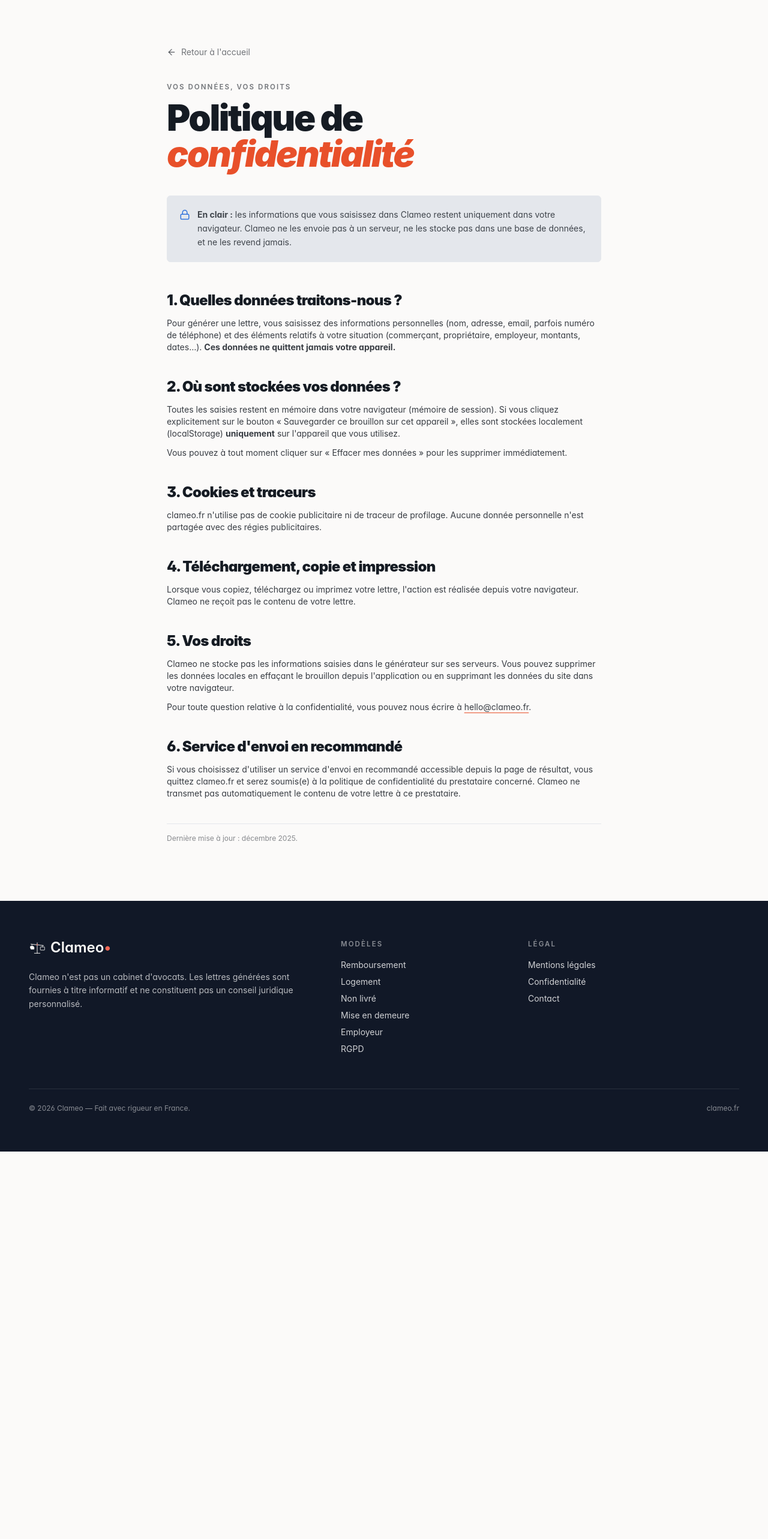
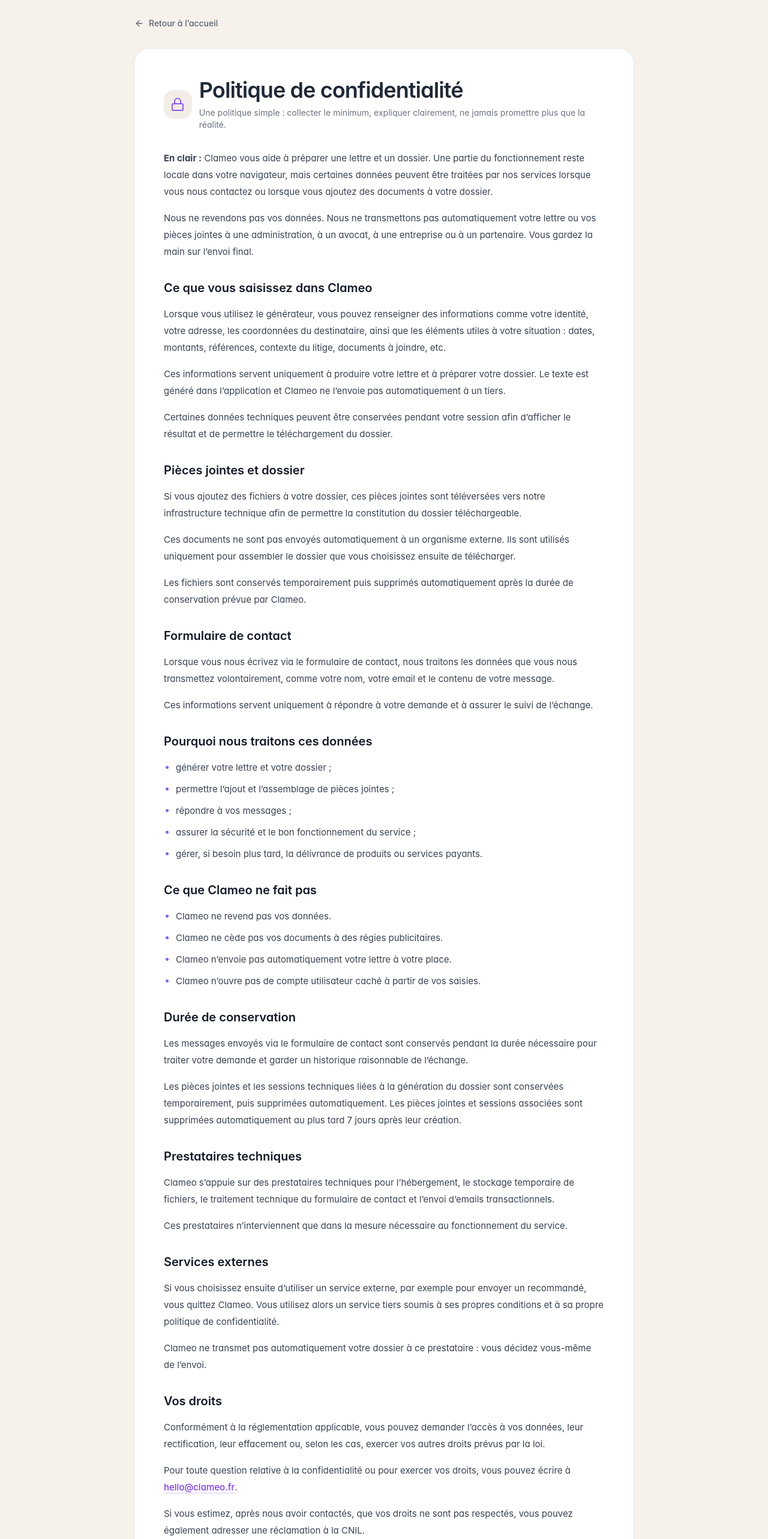
Before and after one commit to Etherea-Coder/Clameo, a React (Create React App) app in the folder frontend/: page /confidentialite in a window 1280 px wide. Shown: the part 100-2666 px from the top of the page at 60% size. Before the commit the page ends 2020 px from the top, so only its background shows below. Built offline with nearby package versions, Linux system fonts and the light colour scheme; no server answers.

Commit message:
Add cleanup-sessions Edge Function and update Confidentialite page

```diff
--- a/frontend/src/pages/Confidentialite.jsx
+++ b/frontend/src/pages/Confidentialite.jsx
@@ -6,82 +6,237 @@
 
 export default function Confidentialite() {
   return (
-    <div className="min-h-screen bg-background text-foreground">
+    <div className="min-h-screen bg-[#f6f1eb] text-[#1f2937]">
       <Header />
-      <section className="max-w-[820px] mx-auto px-6 lg:px-12 py-16 lg:py-24" data-testid="page-confidentialite">
-        <Link to="/" className="inline-flex items-center gap-2 text-sm text-foreground/60 hover:text-foreground mb-10" data-testid="legal-back">
-          <ArrowLeft size={16} /> Retour à l'accueil
+
+      <main className="mx-auto max-w-4xl px-6 py-12 md:px-8">
+        <Link
+          to="/"
+          className="mb-8 inline-flex items-center gap-2 text-sm font-medium text-[#5b6472] transition hover:text-[#1f2937]"
+        >
+          <ArrowLeft className="h-4 w-4" />
+          Retour à l’accueil
         </Link>
 
-        <p className="eyebrow text-foreground/60">Vos données, vos droits</p>
-        <h1 className="text-4xl sm:text-5xl lg:text-6xl mt-3 leading-[1.05] font-black tracking-[-0.04em]">
-          Politique de <em className="italic text-[#e8502a]">confidentialité</em>
+        <div className="rounded-3xl border border-black/5 bg-white p-8 shadow-sm md:p-12">
+          <div className="mb-8 flex items-center gap-3">
+            <div className="flex h-12 w-12 items-center justify-center rounded-2xl bg-[#f3ede7] text-[#8b5cf6]">
+              <Lock className="h-6 w-6" />
+            </div>
+            <div>
+              <h1 className="text-3xl font-semibold tracking-tight md:text-4xl">
+                Politique de confidentialité
               </h1>
-
-        <div className="mt-10 rounded-md border border-border bg-secondary p-5 flex items-start gap-3">
-          <Lock size={18} className="text-trust shrink-0 mt-0.5" />
-          <p className="text-sm text-foreground/80 leading-relaxed">
-            <strong>En clair :</strong> les informations que vous saisissez dans Clameo restent uniquement dans votre navigateur. Clameo ne les envoie pas à un serveur, ne les stocke pas dans une base de données, et ne les revend jamais.
+              <p className="mt-2 text-sm text-[#6b7280]">
+                Une politique simple : collecter le minimum, expliquer clairement,
+                ne jamais promettre plus que la réalité.
               </p>
             </div>
+          </div>
 
-        <div className="mt-12 space-y-10 text-foreground/85 leading-relaxed">
-          <section>
-            <h2 className="text-2xl font-black tracking-[-0.03em] text-foreground">1. Quelles données traitons-nous ?</h2>
-            <p className="mt-3 text-sm">
-              Pour générer une lettre, vous saisissez des informations personnelles (nom, adresse, email, parfois numéro de téléphone) et des éléments relatifs à votre situation (commerçant, propriétaire, employeur, montants, dates…). <strong>Ces données ne quittent jamais votre appareil.</strong>
+          <div className="space-y-8 text-[15px] leading-7 text-[#374151]">
+            <section className="space-y-4">
+              <p>
+                <strong>En clair :</strong> Clameo vous aide à préparer une lettre
+                et un dossier. Une partie du fonctionnement reste locale dans votre
+                navigateur, mais certaines données peuvent être traitées par nos
+                services lorsque vous nous contactez ou lorsque vous ajoutez des
+                documents à votre dossier.
+              </p>
+
+              <p>
+                Nous ne revendons pas vos données. Nous ne transmettons pas
+                automatiquement votre lettre ou vos pièces jointes à une
+                administration, à un avocat, à une entreprise ou à un partenaire.
+                Vous gardez la main sur l’envoi final.
               </p>
             </section>
 
-          <section>
-            <h2 className="text-2xl font-black tracking-[-0.03em] text-foreground">2. Où sont stockées vos données ?</h2>
-            <p className="mt-3 text-sm">
-              Toutes les saisies restent en mémoire dans votre navigateur (mémoire de session). Si vous cliquez explicitement sur le bouton « Sauvegarder ce brouillon sur cet appareil », elles sont stockées localement (localStorage) <strong>uniquement</strong> sur l'appareil que vous utilisez.
+            <section className="space-y-4">
+              <h2 className="text-xl font-semibold text-[#111827]">
+                Ce que vous saisissez dans Clameo
+              </h2>
+
+              <p>
+                Lorsque vous utilisez le générateur, vous pouvez renseigner des
+                informations comme votre identité, votre adresse, les coordonnées du
+                destinataire, ainsi que les éléments utiles à votre situation :
+                dates, montants, références, contexte du litige, documents à
+                joindre, etc.
               </p>
-            <p className="mt-3 text-sm">
-              Vous pouvez à tout moment cliquer sur « Effacer mes données » pour les supprimer immédiatement.
+
+              <p>
+                Ces informations servent uniquement à produire votre lettre et à
+                préparer votre dossier. Le texte est généré dans l’application et
+                Clameo ne l’envoie pas automatiquement à un tiers.
+              </p>
+
+              <p>
+                Certaines données techniques peuvent être conservées pendant votre
+                session afin d’afficher le résultat et de permettre le téléchargement
+                du dossier.
               </p>
             </section>
 
-          <section>
-            <h2 className="text-2xl font-black tracking-[-0.03em] text-foreground">3. Cookies et traceurs</h2>
-            <p className="mt-3 text-sm">
-              clameo.fr n'utilise pas de cookie publicitaire ni de traceur de profilage. Aucune donnée personnelle n'est partagée avec des régies publicitaires.
+            <section className="space-y-4">
+              <h2 className="text-xl font-semibold text-[#111827]">
+                Pièces jointes et dossier
+              </h2>
+
+              <p>
+                Si vous ajoutez des fichiers à votre dossier, ces pièces jointes
+                sont téléversées vers notre infrastructure technique afin de
+                permettre la constitution du dossier téléchargeable.
+              </p>
+
+              <p>
+                Ces documents ne sont pas envoyés automatiquement à un organisme
+                externe. Ils sont utilisés uniquement pour assembler le dossier que
+                vous choisissez ensuite de télécharger.
+              </p>
+
+              <p>
+                Les fichiers sont conservés temporairement puis supprimés
+                automatiquement après la durée de conservation prévue par Clameo.
               </p>
             </section>
 
-          <section>
-            <h2 className="text-2xl font-black tracking-[-0.03em] text-foreground">4. Téléchargement, copie et impression</h2>
-            <p className="mt-3 text-sm">
-              Lorsque vous copiez, téléchargez ou imprimez votre lettre, l'action est réalisée depuis votre navigateur. Clameo ne reçoit pas le contenu de votre lettre.
+            <section className="space-y-4">
+              <h2 className="text-xl font-semibold text-[#111827]">
+                Formulaire de contact
+              </h2>
+
+              <p>
+                Lorsque vous nous écrivez via le formulaire de contact, nous
+                traitons les données que vous nous transmettez volontairement, comme
+                votre nom, votre email et le contenu de votre message.
+              </p>
+
+              <p>
+                Ces informations servent uniquement à répondre à votre demande et à
+                assurer le suivi de l’échange.
               </p>
             </section>
 
-          <section>
-            <h2 className="text-2xl font-black tracking-[-0.03em] text-foreground">5. Vos droits</h2>
-            <p className="mt-3 text-sm">
-              Clameo ne stocke pas les informations saisies dans le générateur sur ses serveurs. Vous pouvez supprimer les données locales en effaçant le brouillon depuis l'application ou en supprimant les données du site dans votre navigateur.
+            <section className="space-y-4">
+              <h2 className="text-xl font-semibold text-[#111827]">
+                Pourquoi nous traitons ces données
+              </h2>
+
+              <ul className="list-disc space-y-2 pl-5 marker:text-[#8b5cf6]">
+                <li>générer votre lettre et votre dossier ;</li>
+                <li>permettre l’ajout et l’assemblage de pièces jointes ;</li>
+                <li>répondre à vos messages ;</li>
+                <li>assurer la sécurité et le bon fonctionnement du service ;</li>
+                <li>gérer, si besoin plus tard, la délivrance de produits ou services payants.</li>
+              </ul>
+            </section>
+
+            <section className="space-y-4">
+              <h2 className="text-xl font-semibold text-[#111827]">
+                Ce que Clameo ne fait pas
+              </h2>
+
+              <ul className="list-disc space-y-2 pl-5 marker:text-[#8b5cf6]">
+                <li>Clameo ne revend pas vos données.</li>
+                <li>Clameo ne cède pas vos documents à des régies publicitaires.</li>
+                <li>Clameo n’envoie pas automatiquement votre lettre à votre place.</li>
+                <li>Clameo n’ouvre pas de compte utilisateur caché à partir de vos saisies.</li>
+              </ul>
+            </section>
+
+            <section className="space-y-4">
+              <h2 className="text-xl font-semibold text-[#111827]">
+                Durée de conservation
+              </h2>
+
+              <p>
+                Les messages envoyés via le formulaire de contact sont conservés
+                pendant la durée nécessaire pour traiter votre demande et garder un
+                historique raisonnable de l’échange.
               </p>
-            <p className="mt-3 text-sm">
-              Pour toute question relative à la confidentialité, vous pouvez nous écrire à{" "}
-              <a href="mailto:hello@clameo.fr" className="underline decoration-coral underline-offset-4 hover:text-foreground">
-                hello@clameo.fr
-              </a>.
+
+              <p>
+                Les pièces jointes et les sessions techniques liées à la génération
+                du dossier sont conservées temporairement, puis supprimées
+                automatiquement. Les pièces jointes et sessions associées sont supprimées automatiquement au plus tard 7 jours après leur création.
               </p>
             </section>
 
-          <section>
-            <h2 className="text-2xl font-black tracking-[-0.03em] text-foreground">6. Service d'envoi en recommandé</h2>
-            <p className="mt-3 text-sm">
-              Si vous choisissez d'utiliser un service d'envoi en recommandé accessible depuis la page de résultat, vous quittez clameo.fr et serez soumis(e) à la politique de confidentialité du prestataire concerné. Clameo ne transmet pas automatiquement le contenu de votre lettre à ce prestataire.
+            <section className="space-y-4">
+              <h2 className="text-xl font-semibold text-[#111827]">
+                Prestataires techniques
+              </h2>
+
+              <p>
+                Clameo s’appuie sur des prestataires techniques pour l’hébergement,
+                le stockage temporaire de fichiers, le traitement technique du
+                formulaire de contact et l’envoi d’emails transactionnels.
+              </p>
+
+              <p>
+                Ces prestataires n’interviennent que dans la mesure nécessaire au
+                fonctionnement du service.
               </p>
             </section>
 
-          <p className="text-xs text-foreground/50 pt-4 border-t border-border">
-            Dernière mise à jour : décembre 2025.
+            <section className="space-y-4">
+              <h2 className="text-xl font-semibold text-[#111827]">
+                Services externes
+              </h2>
+
+              <p>
+                Si vous choisissez ensuite d’utiliser un service externe, par
+                exemple pour envoyer un recommandé, vous quittez Clameo. Vous
+                utilisez alors un service tiers soumis à ses propres conditions et à
+                sa propre politique de confidentialité.
               </p>
+
+              <p>
+                Clameo ne transmet pas automatiquement votre dossier à ce
+                prestataire : vous décidez vous-même de l’envoi.
+              </p>
+            </section>
+
+            <section className="space-y-4">
+              <h2 className="text-xl font-semibold text-[#111827]">
+                Vos droits
+              </h2>
+
+              <p>
+                Conformément à la réglementation applicable, vous pouvez demander
+                l’accès à vos données, leur rectification, leur effacement ou, selon
+                les cas, exercer vos autres droits prévus par la loi.
+              </p>
+
+              <p>
+                Pour toute question relative à la confidentialité ou pour exercer vos
+                droits, vous pouvez écrire à{" "}
+                <a
+                  href="mailto:hello@clameo.fr"
+                  className="font-medium text-[#7c3aed] underline decoration-[#d8c7ff] underline-offset-4"
+                >
+                  hello@clameo.fr
+                </a>
+                .
+              </p>
+
+              <p>
+                Si vous estimez, après nous avoir contactés, que vos droits ne sont
+                pas respectés, vous pouvez également adresser une réclamation à la
+                CNIL.
+              </p>
+            </section>
+
+            <section className="space-y-4 border-t border-black/5 pt-8">
+              <p className="text-sm text-[#6b7280]">
+                Dernière mise à jour : mai 2026.
+              </p>
+            </section>
           </div>
-      </section>
+        </div>
+      </main>
+
       <Footer />
     </div>
   );
```
Also changed, not shown: 1 other file (tests, documents, lock files or other folders). Lines whose indentation alone changed are shown as unchanged.
